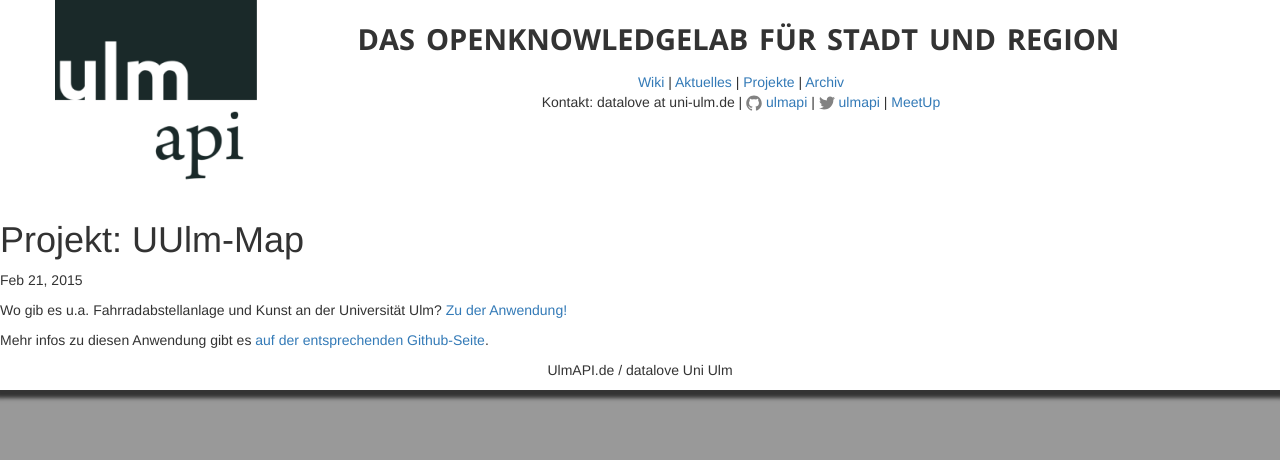
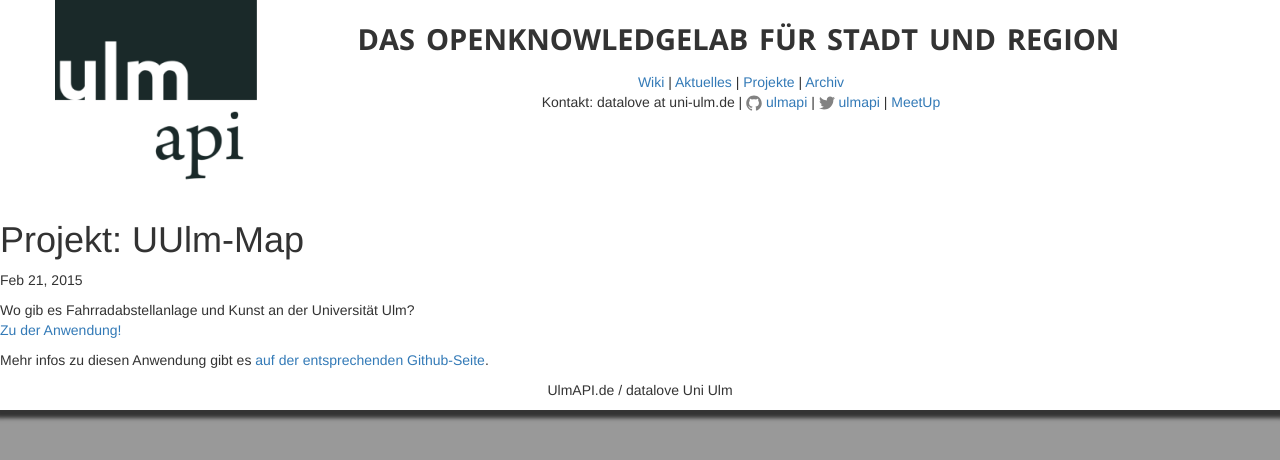
Before and after one commit to UlmApi/ulmapi.github.com, a Jekyll site: the page built from _posts/2015-02-21-uulm-map.md, in a window 1280 px wide. Shown: the top 460 px of the page. Built offline with Jekyll 4.4.1, drawn with Linux system fonts in a browser that asks for light colours.

Commit message:
proper alignment

```diff
--- a/_posts/2015-02-21-uulm-map.md
+++ b/_posts/2015-02-21-uulm-map.md
@@ -7,7 +7,7 @@
 imgalt: "UUlm-Map"
 ---
 
-Wo gib es u.a. Fahrradabstellanlage und Kunst an der Universität Ulm?
+Wo gib es Fahrradabstellanlage und Kunst an der Universität Ulm?
 [Zu der Anwendung!](http://www.ulmapi.de/uulm-map)
 
 Mehr infos zu diesen Anwendung gibt es [auf der entsprechenden Github-Seite](https://github.com/UlmApi/uulm-map).
```
